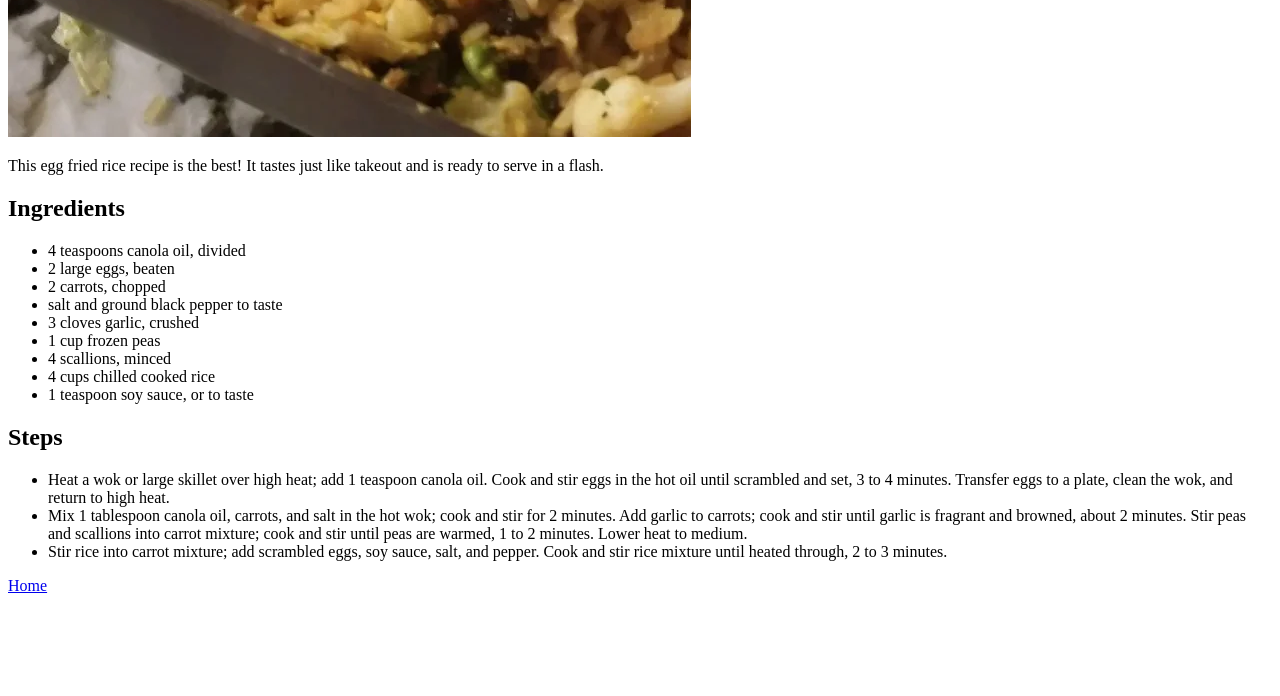
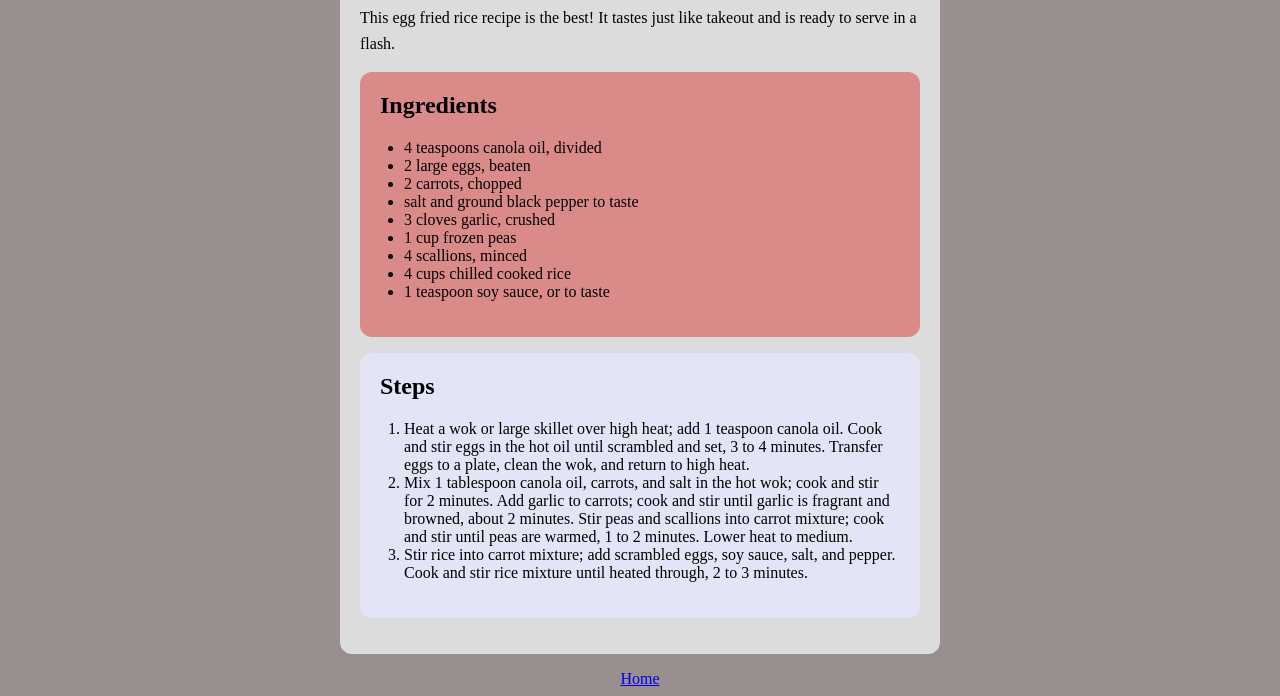
Before and after one commit to MhicoTumbaga018/odin-recipes, a plain HTML site: page recipes/egg-fred-rice.html in a window 1280 px wide. Shown: the part 455-1151 px from the top of the page. Before the commit the page ends 1058 px from the top, so only its background shows below. Drawn offline with Linux system fonts and the light colour scheme.

Commit message:
I restructured the egg-fried-rice.html based on best practices and review by chat gpt as a senior web dev

```diff
--- a/recipes/egg-fred-rice.html
+++ b/recipes/egg-fred-rice.html
@@ -4,22 +4,27 @@
     <meta charset="UTF-8" />
     <meta name="viewport" content="width=device-width, initial-scale=1.0" />
     <title>Egg Fried Rice</title>
-    <link rel="stylesheet" href="../styles/general.css" />
+    <link rel="stylesheet" href="../styles/recipe-page.css" />
   </head>
   <body>
-    <h1>Egg Fried Rice</h1>
+    <main class="main">
+      <article class="recipe content-width">
         <img
             class="recipe-image"
             src="../images/egg-fried-rice.webp"
             alt="photo of fried rice"
           />
-    <p>
-      This egg fried rice recipe is the best! It tastes just like takeout and is
-      ready to serve in a flash.
+        <header>
+          <h1 class="recipe-title">Egg Fried Rice</h1>
+
+          <p class="recipe-description">
+            This egg fried rice recipe is the best! It tastes just like takeout
+            and is ready to serve in a flash.
           </p>
+        </header>
 
+        <section class="recipe-card recipe-ingredients">
           <h2>Ingredients</h2>
-
           <ul>
             <li>4 teaspoons canola oil, divided</li>
             <li>2 large eggs, beaten</li>
@@ -31,29 +36,37 @@
             <li>4 cups chilled cooked rice</li>
             <li>1 teaspoon soy sauce, or to taste</li>
           </ul>
+        </section>
 
+        <section class="recipe-card recipe-steps">
           <h2>Steps</h2>
 
-    <ul>
+          <ol>
             <li>
-        Heat a wok or large skillet over high heat; add 1 teaspoon canola oil.
-        Cook and stir eggs in the hot oil until scrambled and set, 3 to 4
-        minutes. Transfer eggs to a plate, clean the wok, and return to high
-        heat.
+              Heat a wok or large skillet over high heat; add 1 teaspoon canola
+              oil. Cook and stir eggs in the hot oil until scrambled and set, 3
+              to 4 minutes. Transfer eggs to a plate, clean the wok, and return
+              to high heat.
             </li>
             <li>
-        Mix 1 tablespoon canola oil, carrots, and salt in the hot wok; cook and
-        stir for 2 minutes. Add garlic to carrots; cook and stir until garlic is
-        fragrant and browned, about 2 minutes. Stir peas and scallions into
-        carrot mixture; cook and stir until peas are warmed, 1 to 2 minutes.
-        Lower heat to medium.
+              Mix 1 tablespoon canola oil, carrots, and salt in the hot wok;
+              cook and stir for 2 minutes. Add garlic to carrots; cook and stir
+              until garlic is fragrant and browned, about 2 minutes. Stir peas
+              and scallions into carrot mixture; cook and stir until peas are
+              warmed, 1 to 2 minutes. Lower heat to medium.
             </li>
             <li>
-        Stir rice into carrot mixture; add scrambled eggs, soy sauce, salt, and
-        pepper. Cook and stir rice mixture until heated through, 2 to 3 minutes.
+              Stir rice into carrot mixture; add scrambled eggs, soy sauce,
+              salt, and pepper. Cook and stir rice mixture until heated through,
+              2 to 3 minutes.
             </li>
-    </ul>
+          </ol>
+        </section>
+      </article>
+    </main>
 
-    <a href="../index.html">Home</a>
+    <nav>
+      <a class="home-link" href="../index.html">Home</a>
+    </nav>
   </body>
 </html>
```
Lines whose indentation alone changed are shown as unchanged.
